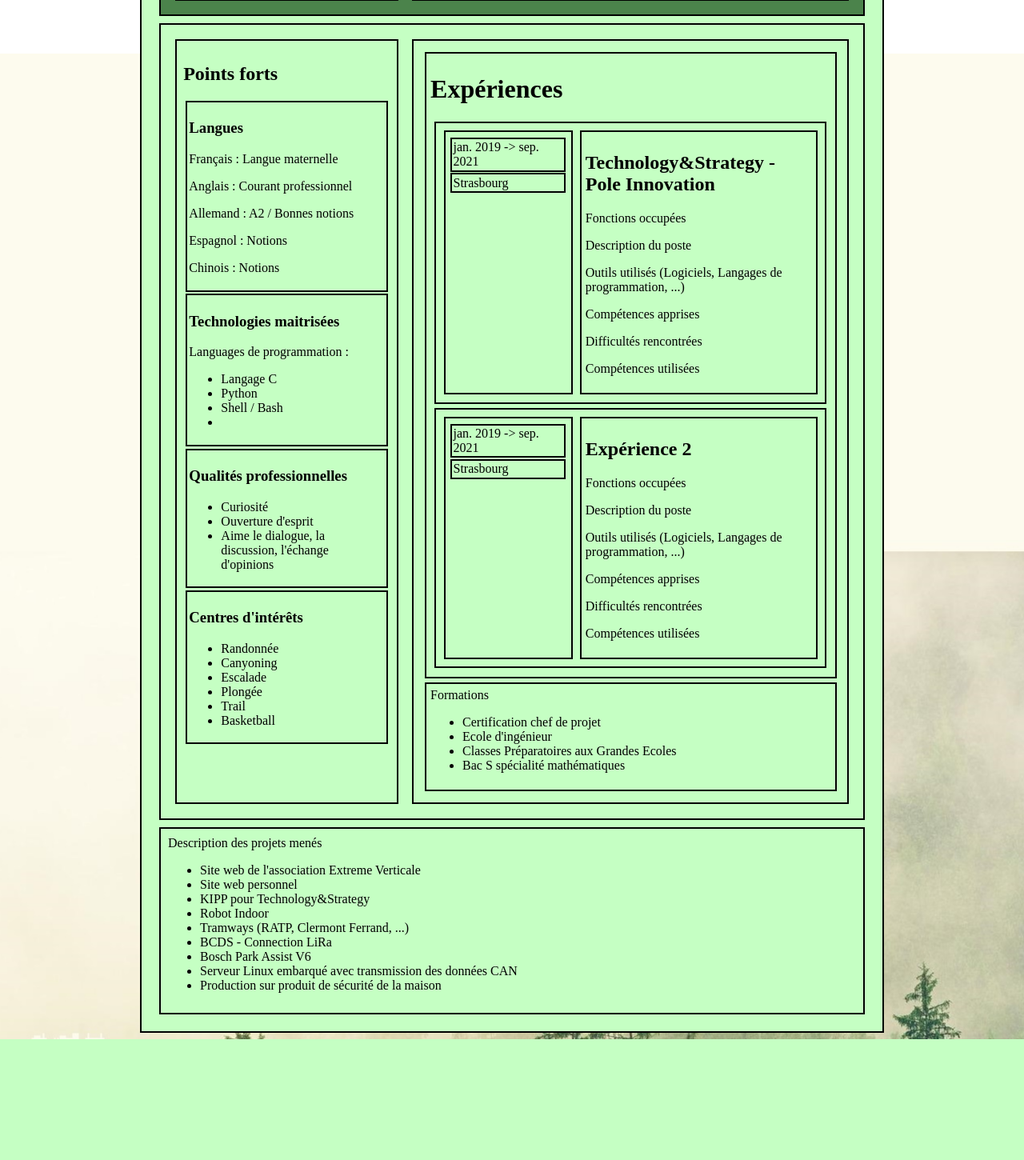
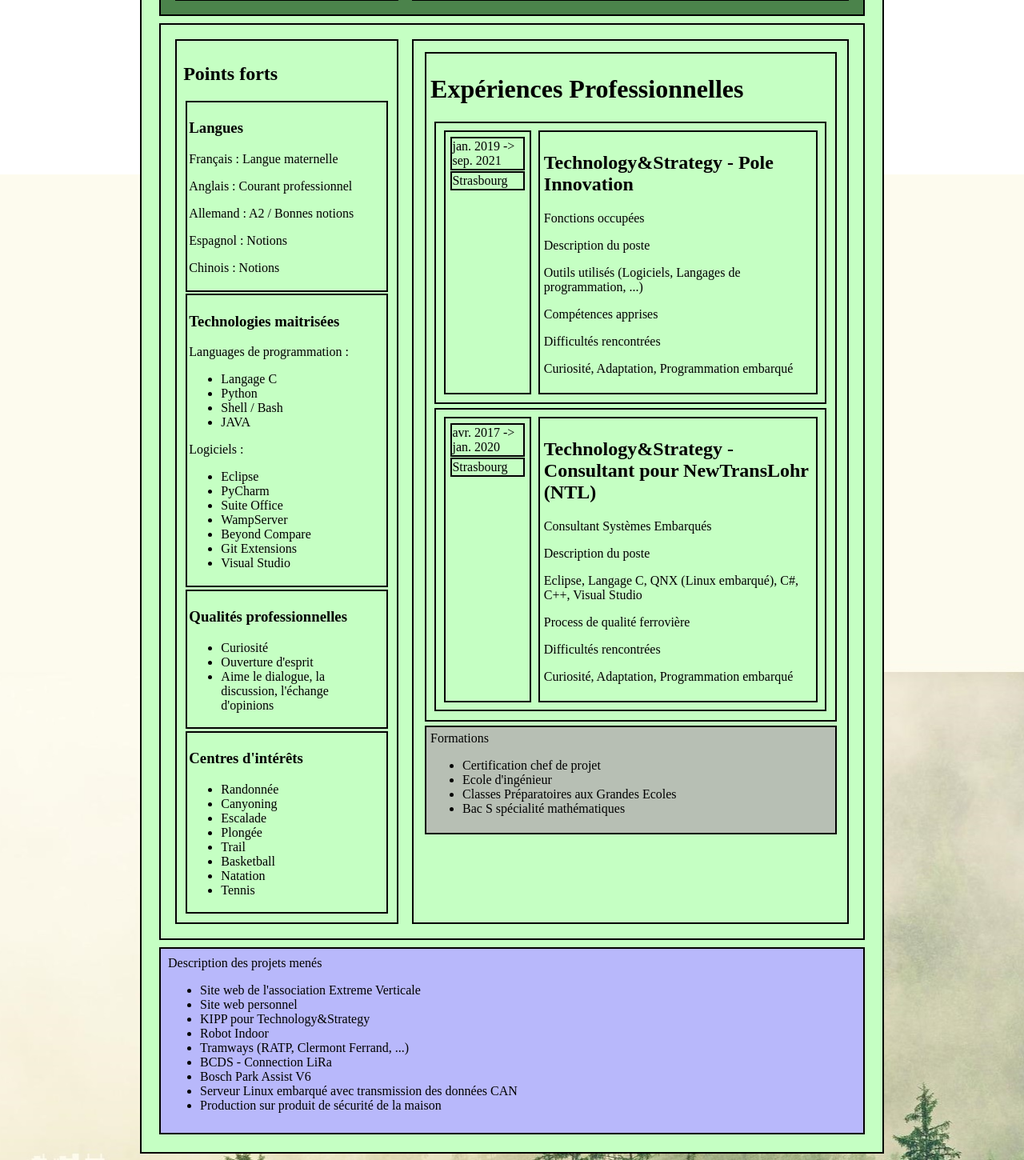
Before and after one commit to pletine/newdevtest, a PHP site: page /resume.html in a window 1280 px wide. Shown: the part 655-2105 px from the top of the page at 80% size. Before the commit the page ends 1954 px from the top, so only its background shows below. Run offline with PHP 8.4, Linux system fonts and the light colour scheme.

Commit message:
Add link in index.index.php to the CV
Add content in the CV with experiences
Adapt a part of the style of the CV

```diff
--- a/index.php
+++ b/index.php
@@ -60,7 +60,7 @@
             <footer>
                 <h1>Liens : </h1>
                 <ul>
-                    <li>CV</li>
+                    <li><a href="resume.html">CV / Resume</a></li>
                     <li>LinkedIn</li>
                     <li>Sites de recrutements</li>
                     <li>Services proposés</li>
--- a/resume.html
+++ b/resume.html
@@ -83,7 +83,18 @@
                                 <li>Langage C</li>
                                 <li>Python</li>
                                 <li>Shell / Bash</li>
-                                <li></li>
+                                <li>JAVA</li>
+                            </ul>
+                        </p>
+                        <p>Logiciels : <br />
+                            <ul>
+                                <li>Eclipse</li>
+                                <li>PyCharm</li>
+                                <li>Suite Office</li>
+                                <li>WampServer</li>
+                                <li>Beyond Compare</li>
+                                <li>Git Extensions</li>
+                                <li>Visual Studio</li>
                             </ul>
                         </p>
                     </div>
@@ -104,15 +115,17 @@
                             <li>Plongée</li>
                             <li>Trail</li>
                             <li>Basketball</li>
+                            <li>Natation</li>
+                            <li>Tennis</li>
                         </ul>
                     </div>
                 </div>
                 <!-- Description des expériences -->
                 <div id="parcourt">
                     <div class="experiences">
-                        <h1>Expériences</h1>
+                        <h1>Expériences Professionnelles</h1>
 
-                        <div class="experience_1">
+                        <div id="experience_1">
                             <div class="exp_cadre">
                                 <div class="exp_date">
                                     jan. 2019 -> sep. 2021
@@ -123,32 +136,32 @@
                             </div>
                             <div class="exp_description">
                                 <h2>Technology&Strategy - Pole Innovation</h2>
-                                <p>Fonctions occupées</p>
-                                <p>Description du poste</p>
-                                <p>Outils utilisés (Logiciels, Langages de programmation, ...)</p>
-                                <p>Compétences apprises</p>
-                                <p>Difficultés rencontrées</p>
-                                <p>Compétences utilisées</p>
+                                <p class="fonction">Fonctions occupées</p>
+                                <p class="description">Description du poste</p>
+                                <p class="outils">Outils utilisés (Logiciels, Langages de programmation, ...)</p>
+                                <p class="learn">Compétences apprises</p>
+                                <p class="difficulties">Difficultés rencontrées</p>
+                                <p class="used">Curiosité, Adaptation, Programmation embarqué</p>
                             </div>
                         </div>
 
-                        <div class="experience_2">
+                        <div id="experience_2">
                             <div class="exp_cadre">
                                 <div class="exp_date">
-                                    jan. 2019 -> sep. 2021
+                                    avr. 2017 -> jan. 2020
                                 </div>
                                 <div class="exp_lieu">
                                     Strasbourg
                                 </div>
                             </div>
                             <div class="exp_description">
-                                <h2>Expérience 2</h2>
-                                <p>Fonctions occupées</p>
-                                <p>Description du poste</p>
-                                <p>Outils utilisés (Logiciels, Langages de programmation, ...)</p>
-                                <p>Compétences apprises</p>
-                                <p>Difficultés rencontrées</p>
-                                <p>Compétences utilisées</p>
+                                <h2>Technology&Strategy - Consultant pour NewTransLohr (NTL)</h2>
+                                <p class="fonction">Consultant Systèmes Embarqués</p>
+                                <p class="description">Description du poste</p>
+                                <p class="outils">Eclipse, Langage C, QNX (Linux embarqué), C#, C++, Visual Studio</p>
+                                <p class="learn">Process de qualité ferrovière</p>
+                                <p class="difficulties">Difficultés rencontrées</p>
+                                <p class="used">Curiosité, Adaptation, Programmation embarqué</p>
                             </div>
                         </div>
                     </div>
@@ -167,7 +180,7 @@
             </div>
 
             <!-- Description des projets personnels et autre menés -->
-            <div id="projets">
+            <div class="projets">
                 Description des projets menés
                 <ul>
                     <li>Site web de l'association Extreme Verticale</li>
--- a/styles/style_resume.css
+++ b/styles/style_resume.css
@@ -108,9 +108,14 @@ img
     flex: 1;
 }
 
-div[class^="experience_"]
+div[id^="experience_"]
 {
     display: flex;
+}
+
+.exp_cadre
+{
+    width: 20%;
 }
 
 .exp_description
@@ -118,7 +123,15 @@ div[class^="experience_"]
     flex: 1;
 }
 
+
 /* Formations */
-
+.formations
+{
+    background-color: rgb(183, 191, 180);
+}
 
 /* Projets réalisés */
+.projets
+{
+    background-color: rgb(184, 184, 251);
+}
```
